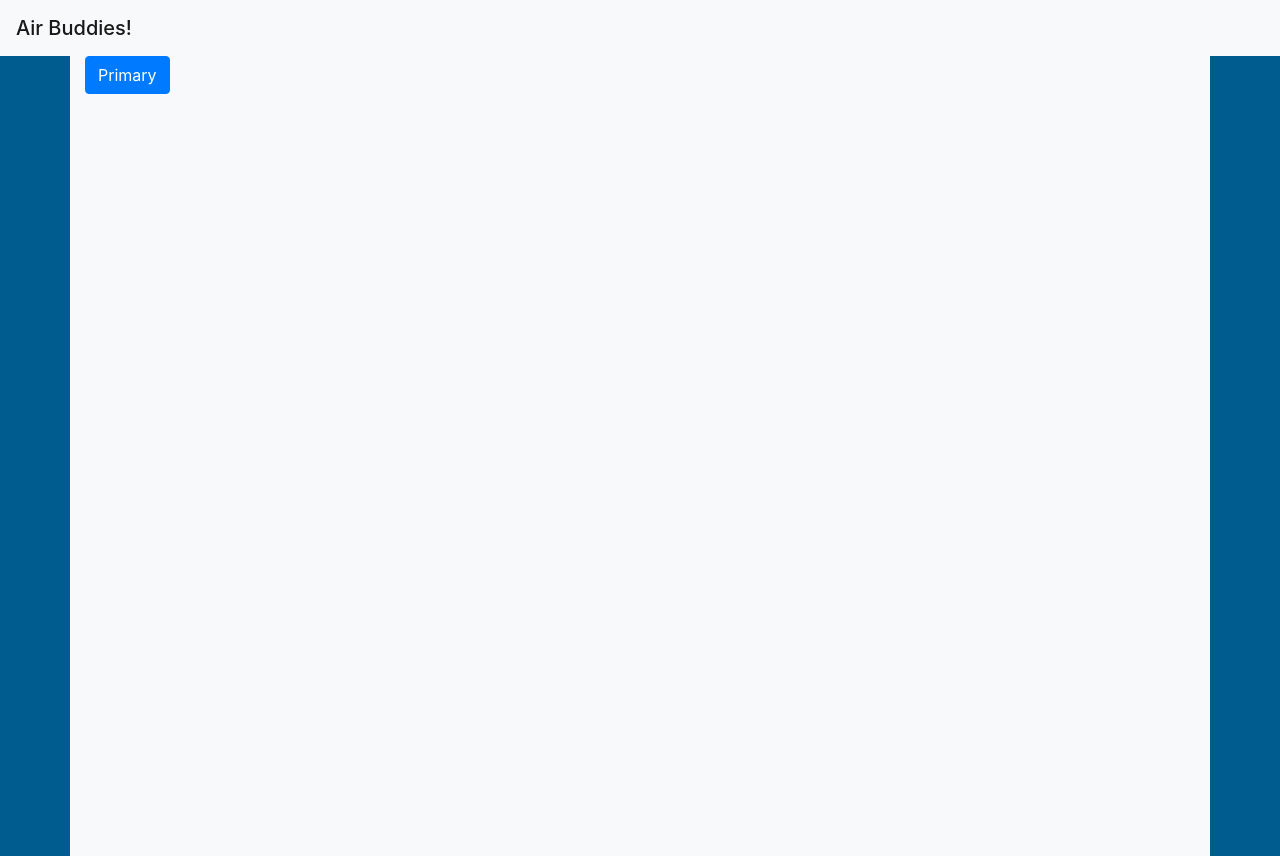
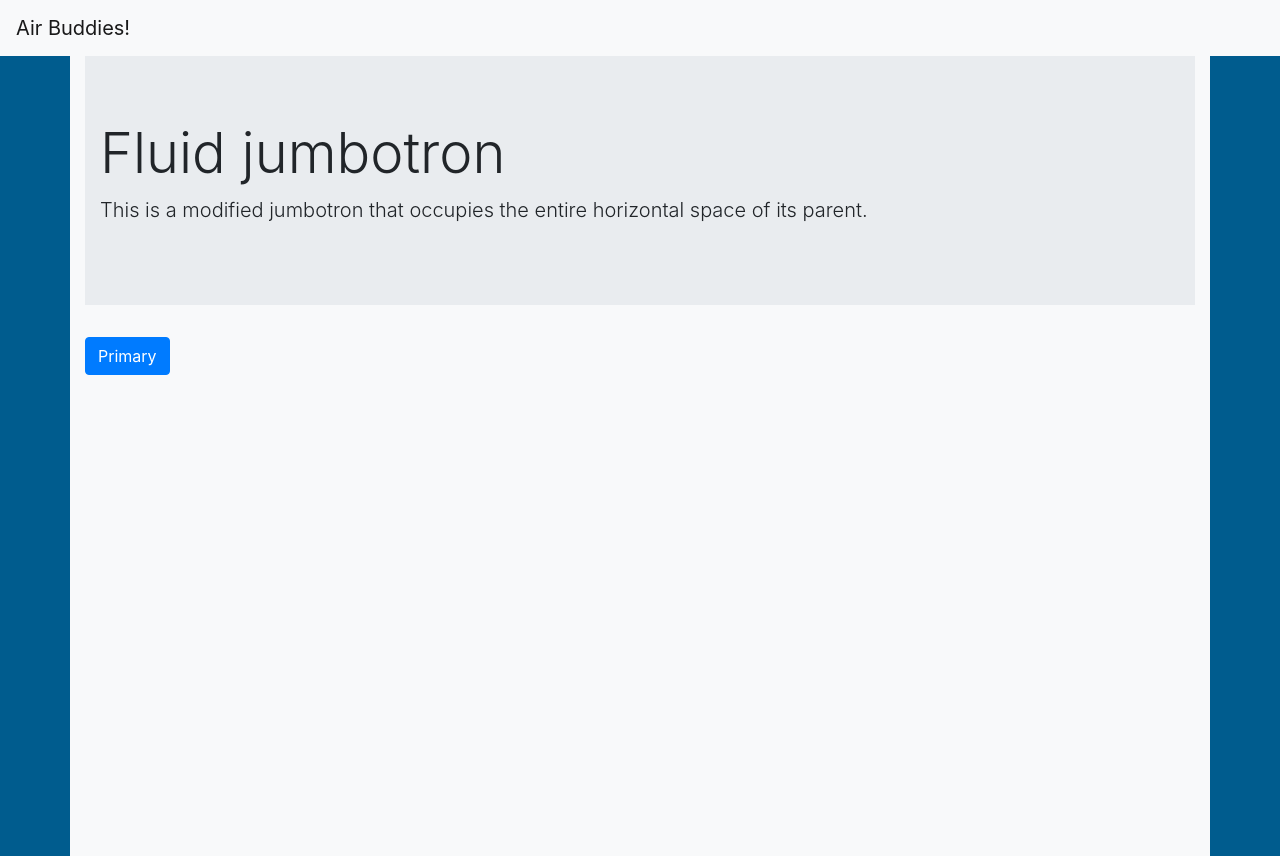
Before and after one commit to monghaii/AirBuddies-HackTX2019, a plain HTML site: page index.html in a window 1280 px wide. Drawn offline with nearby package versions, Linux system fonts and the light colour scheme.

Commit message:
redesign checkpoint 1:

```diff
--- a/index.html
+++ b/index.html
@@ -7,7 +7,7 @@
         <meta name="description" content="">
         <meta name="author" content="">
         <link rel="icon" href="../../../../favicon.ico">
-        <title>American Airlines Seat Allocator</title>
+        <title>Airbuddies!</title>
 
         <!--Template based on URL below-->
         <link rel="canonical" href="https://getbootstrap.com/docs/4.3/examples/starter-template/">
@@ -29,12 +29,16 @@
 
     <body>
 
-        <nav class="navbar navbar-light bg-light">
-            <span class="navbar-brand mb-0 h1">
-                Air Buddies!
-            </span>
-          </nav>
+        <nav class="navbar sticky-top navbar-light bg-light">
+          <a class="navbar-brand" href="#">Air Buddies!</a>
+        </nav>
         <div class="container bg-light mainDiv">
+            <div class="jumbotron jumbotron-fluid">
+              <div class="container">
+                <h1 class="display-4">Fluid jumbotron</h1>
+                <p class="lead">This is a modified jumbotron that occupies the entire horizontal space of its parent.</p>
+              </div>
+            </div>
             <button type="button" id="test" class="btn btn-primary">Primary</button>
           <!-- Content here -->
 
```
